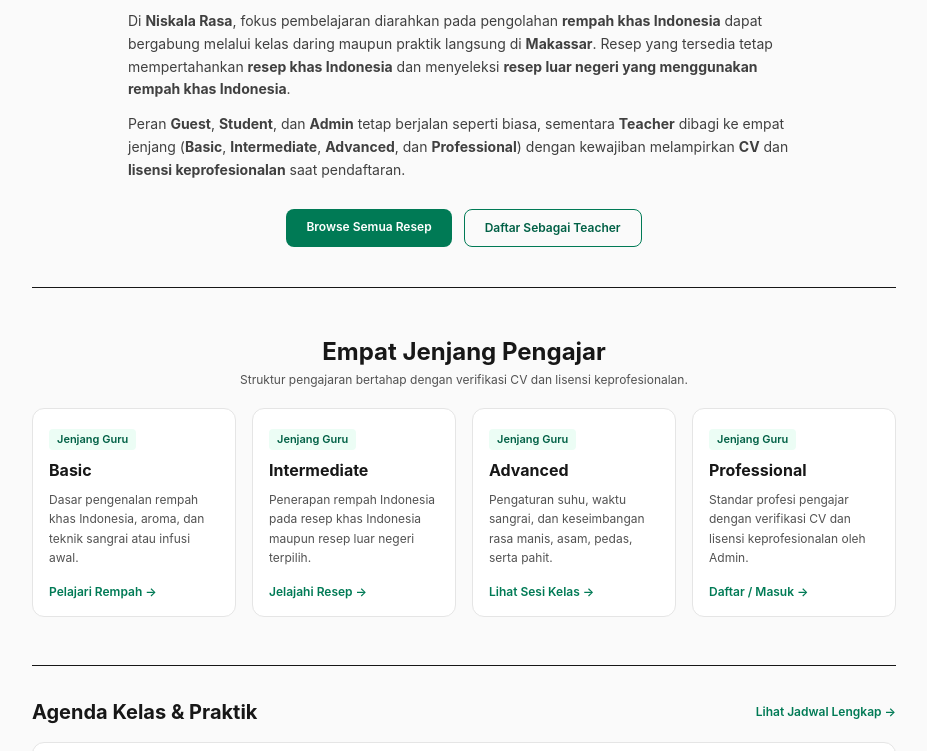
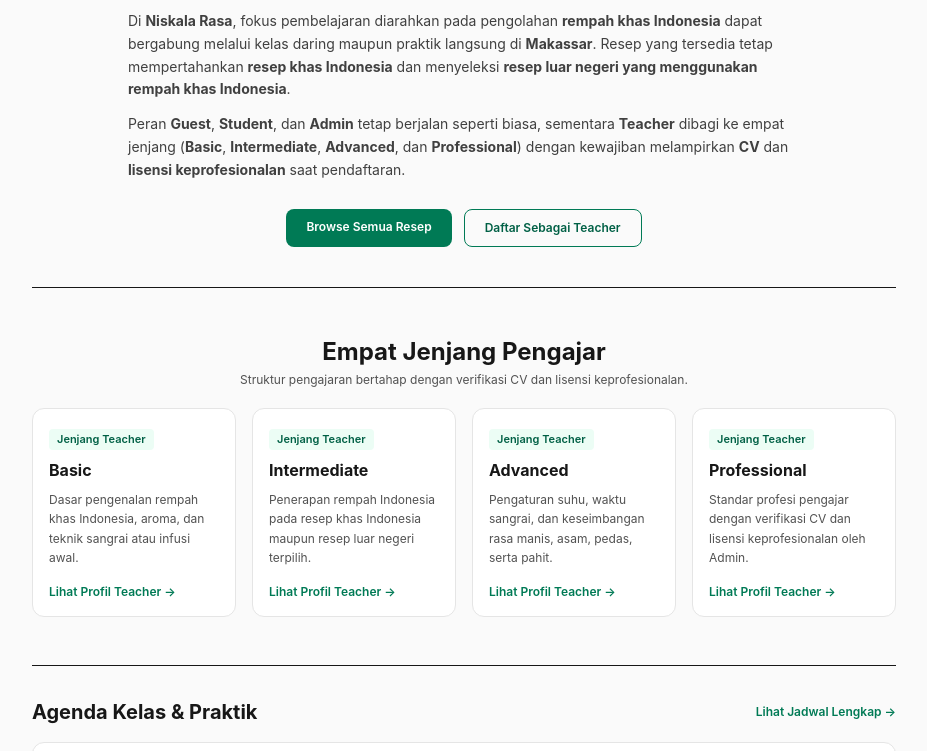
Before and after one commit to rasyahode/niskala-rasa, a Next.js app: page / in a window 1280 px wide. Shown: the part 417-1168 px from the top of the page, without its empty margins (176-1103 px from the left). Built offline with nearby package versions, Linux system fonts and the light colour scheme; no server answers.

Commit message:
refactor(home): mengatur kartu jenjang pengajar ke halaman profil teacher sesuai bidang

```diff
--- a/src/app/page.js
+++ b/src/app/page.js
@@ -3,31 +3,31 @@ import Link from "next/link";
 const COURSE_FORMATS = [
     {
         title: "Basic",
-        badge: "Jenjang Guru",
+        badge: "Jenjang Teacher",
         desc: "Dasar pengenalan rempah khas Indonesia, aroma, dan teknik sangrai atau infusi awal.",
-        href: "/spices",
-        cta: "Pelajari Rempah",
+        href: "/teacher?level=basic",
+        cta: "Lihat Profil Teacher",
     },
     {
         title: "Intermediate",
-        badge: "Jenjang Guru",
+        badge: "Jenjang Teacher",
         desc: "Penerapan rempah Indonesia pada resep khas Indonesia maupun resep luar negeri terpilih.",
-        href: "/recipes",
-        cta: "Jelajahi Resep",
+        href: "/teacher?level=intermediate",
+        cta: "Lihat Profil Teacher",
     },
     {
         title: "Advanced",
-        badge: "Jenjang Guru",
+        badge: "Jenjang Teacher",
         desc: "Pengaturan suhu, waktu sangrai, dan keseimbangan rasa manis, asam, pedas, serta pahit.",
-        href: "/sessions",
-        cta: "Lihat Sesi Kelas",
+        href: "/teacher?level=advanced",
+        cta: "Lihat Profil Teacher",
     },
     {
         title: "Professional",
-        badge: "Jenjang Guru",
+        badge: "Jenjang Teacher",
         desc: "Standar profesi pengajar dengan verifikasi CV dan lisensi keprofesionalan oleh Admin.",
-        href: "/login",
-        cta: "Daftar / Masuk",
+        href: "/teacher?level=professional",
+        cta: "Lihat Profil Teacher",
     },
 ];
 
```
